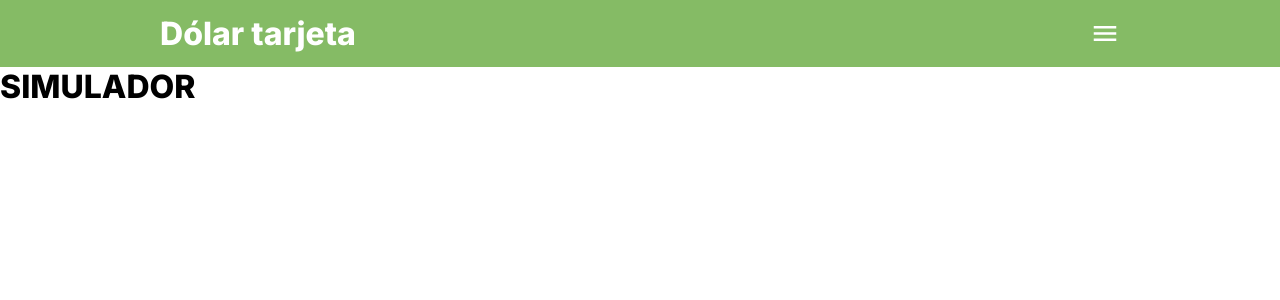
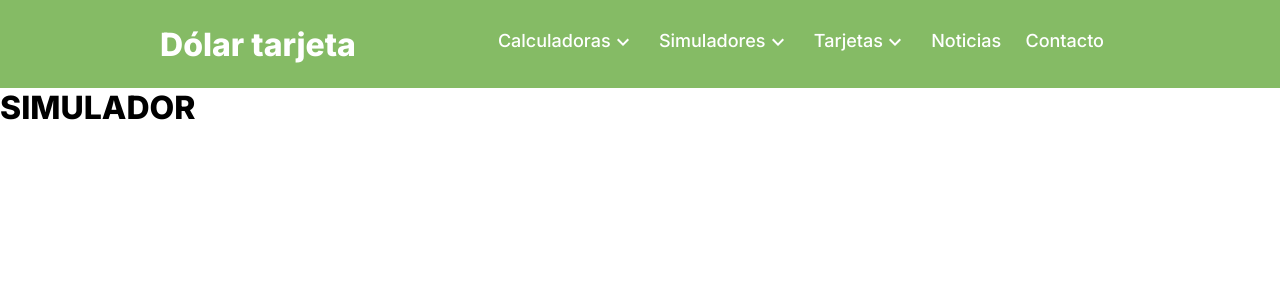
Before and after one commit to axeloehrli/dolar-tarjeta, a Next.js app: page /simulador in a window 1280 px wide. Shown: the top 300 px of the page. Built offline with nearby package versions, Linux system fonts and the light colour scheme.

Commit message:
Added menu links

```diff
--- a/MenuData.js
+++ b/MenuData.js
@@ -1,24 +1,24 @@
 const MenuData = [
   {
-    title: "Calculadora dólar tarjeta",
+    title: "Calculadoras",
     href: "/"
   },
   {
-    title: "Simulador plazo fijo",
+    title: "Simuladores",
     href: "/simulador"
   },
   {
-    title: "Tarjeta Ualá",
-    href: "/"
-  },
-  {
-    title: "Tarjeta Lemoncash",
+    title: "Tarjetas",
     href: "/"
   },
   {
     title: "Noticias",
     href: "/"
   },
+  {
+    title: "Contacto",
+    href:"/"
+  }
 ]
 
 export default MenuData
--- a/components/Header.js
+++ b/components/Header.js
@@ -1,9 +1,10 @@
 import Image from "next/image"
 import styles from "../styles/Header.module.css"
 import MenuIcon from "../public/menu.svg"
-import { useState } from "react"
+import { useState, useEffect } from "react"
 import MenuData from "../MenuData"
 import Link from "next/link"
+import NavbarItem from "./NavbarItem"
 
 
 export default function Header() {
@@ -11,28 +12,45 @@ export default function Header() {
   const onMenuClick = () => {
     setShowMenu(prevState => !prevState)
   }
+
   return (
     <header className={styles.header}>
       <div className={styles.headerWrapper}>
         <h2 className={styles.h2}>Dólar tarjeta</h2>
-        <Image width={30} height={30} src={MenuIcon} alt="menu" onClick={onMenuClick} />
-        <div className={showMenu ? styles.navbarContainerActive : styles.navbarContainer} onClick={onMenuClick}>
-          <div className={styles.navbarMask} >
+        <Image className={styles.image} width={30} height={30} src={MenuIcon} alt="menu" onClick={onMenuClick} />
+        <div className={showMenu ? styles.navbarContainerActive : styles.navbarContainer} >
+          <div className={styles.navbarMask} onClick={onMenuClick}>
 
           </div>
           <nav className={styles.navbar}>
-            {MenuData.map(e =>
-              <Link
-                href={e.href}
-                key={e.title}
-              >
-                <p
-                  className={styles.navbarParagraph}
-                >
-                  {e.title}
-                </p>
-              </Link>
-            )}
+            <NavbarItem
+              data={{
+                mainTitle: "Calculadoras",
+                contentTitles: ["Calculadora dólar tarjeta", "Calculadora dólar blue"]
+              }}
+            />
+            <NavbarItem
+              data={{
+                mainTitle: "Simuladores",
+                contentTitles: ["Plazo fijo Banco Nación", "Plazo fijo Banco Provincia"]
+              }}
+            />
+            <NavbarItem
+              data={{
+                mainTitle: "Tarjetas",
+                contentTitles: ["Ualá", "Lemoncash"]
+              }}
+            />
+            <NavbarItem
+              data={{
+                mainTitle: "Noticias",
+              }}
+            />
+            <NavbarItem
+              data={{
+                mainTitle: "Contacto",
+              }}
+            />
           </nav>
         </div>
       </div>
--- /dev/null
+++ b/components/NavbarItem.js
@@ -0,0 +1,25 @@
+import { useState } from "react"
+import styles from "../styles/NavbarItem.module.css"
+import DownIcon from "../public/down.svg"
+import Image from "next/image"
+
+export default function NavbarItem({ data }) {
+  const [showContent, setShowContent] = useState(false)
+  return (
+    <div className={styles.navbarItem}>
+      <div className={styles.navbarItemMain}>
+        <p>{data.mainTitle}</p>
+        {data.contentTitles &&
+          <div onClick={() => setShowContent(prevState => !prevState)} >
+            <Image src={DownIcon} alt="Open" />
+          </div>
+        }
+
+      </div>
+      <div className={showContent ? styles.navbarItemContentActive : styles.navbarItemContent}>
+        <hr className={styles.hr}></hr>
+        {data.contentTitles && data.contentTitles.map(e => <p key={e}>{e}</p>)}
+      </div>
+    </div>
+  )
+}
--- a/styles/Header.module.css
+++ b/styles/Header.module.css
@@ -8,10 +8,16 @@
   max-width: 1000px;
   display: flex;
   justify-content: space-between;
+  align-items: center;
+  gap: 3rem;
 }
 
 .h2 {
   font-size: 2em;
+}
+
+.image {
+  cursor: pointer;
 }
 
 .navbarContainer {
@@ -35,9 +41,9 @@
 }
 
 .navbar {
-  max-width: 300px;
+  max-width: 350px;
   flex: 2;
-  background-color: white;
+  background-color: #598044;
   padding: 1rem;
   display: flex;
   flex-direction: column;
@@ -50,24 +56,52 @@
 }
 
 .navbarParagraph {
-  width: 100%;
   cursor: pointer;
   font-size: 18px;
   font-weight: 500;
   color: rgb(70, 70, 70);
 }
 
-.navbarParagraph:hover {
-  color: #85BB65;
-}
-
 @media (min-width: 600px) {
+  .navbarParagraph {
+    font-size: 20px;
+  }
   .headerWrapper {
     padding: 14px 56px;
   }
 }
 
 @media (min-width: 1000px) {
+  .navbarContainer {
+    position: initial;
+    flex: 1;
+  }
+
+  .navbarMask {
+    display: none;
+  }
+
+  .navbar {
+    width: 100%;
+    max-width: initial;
+    background-color: initial;
+    flex-direction: row;
+    justify-content: space-between;
+  }
+
+  .navbarParagraph {
+    color: white;
+    font-size: 15px;
+  }
+
+  .navbarParagraph:hover {
+    color: black;
+  }
+
+  .image {
+    display: none !important;
+  }
+
   .headerWrapper {
     padding: 14px 20px;
   }
--- /dev/null
+++ b/styles/NavbarItem.module.css
@@ -0,0 +1,23 @@
+.navbarItem {
+  cursor: pointer;
+  font-size: 18px;
+  font-weight: 500;
+  color: white;
+  list-style: none;
+}
+
+.navbarItemMain {
+  display: flex;
+}
+
+.navbarItemContent {
+  display: none;
+}
+
+.navbarItemContentActive {
+  display: block;
+}
+
+.hr {
+  margin: 6px 0;
+}
```
Also changed, not shown: public/down.svg (added).
